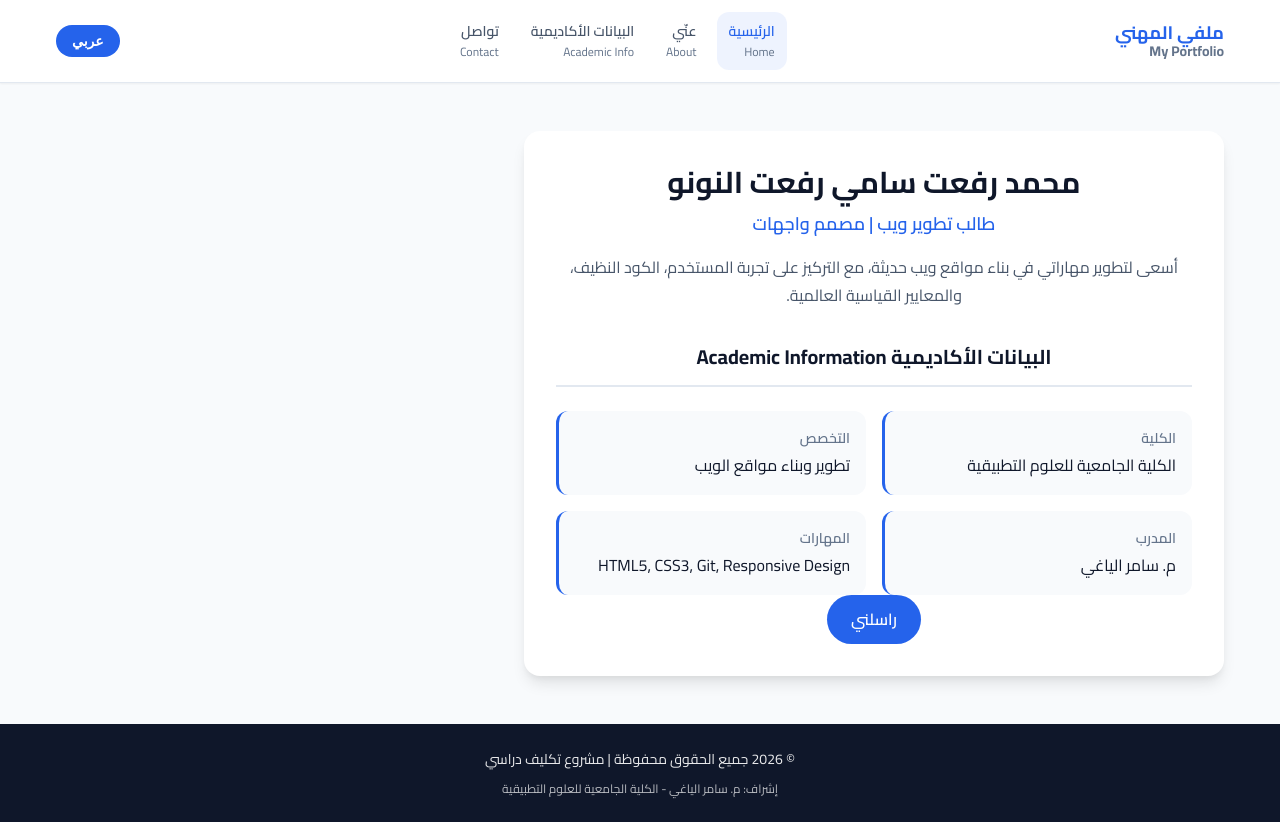
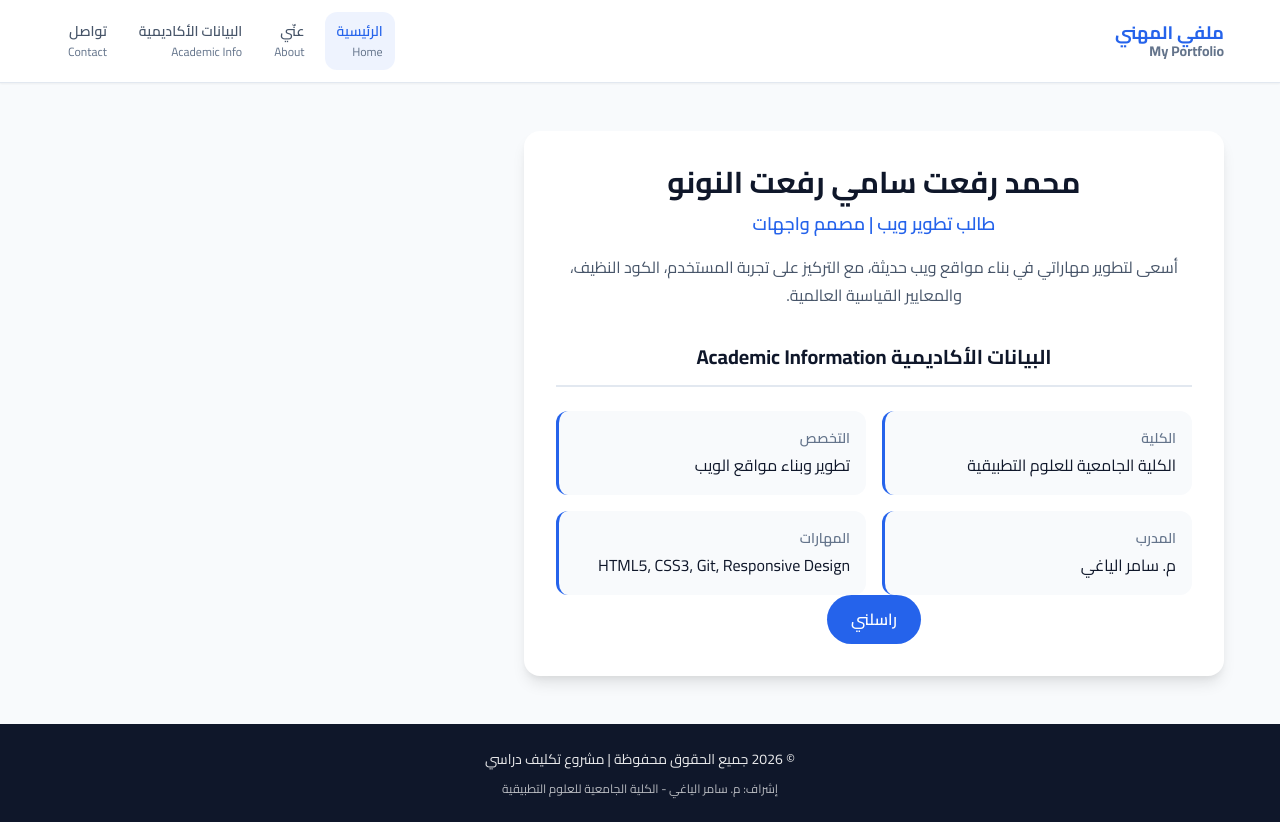
Before and after one commit to malnonuno-spec/github-training-project, a plain HTML site: page index.html in a window 1280 px wide. Drawn offline with Linux system fonts and the light colour scheme.

```diff
--- a/index.html
+++ b/index.html
@@ -59,13 +59,7 @@
                     </a></li>
                 </ul>
             </nav>
-
-            <!-- Language Toggle Button (CSS-only visual indicator) -->
-            <button class="lang-toggle" aria-label="Toggle Language">
-                <span class="lang-ar">عربي</span>
-                <span class="lang-en">EN</span>
-            </button>
-        </div>
+                    </div>
     </header>
 
     <!-- ===================== HERO / MAIN CONTENT ===================== -->
```
